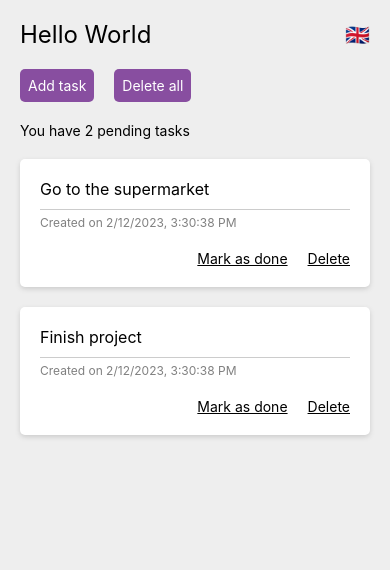
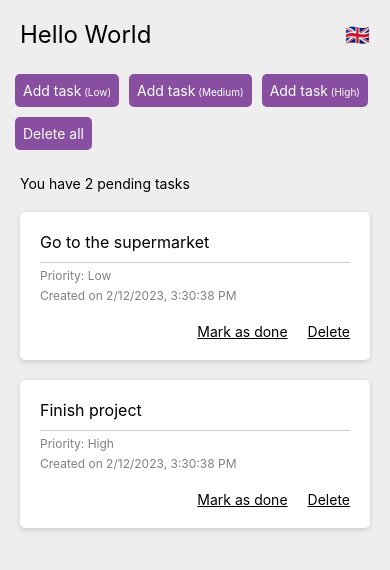
Before and after one commit to gaah996/i18nModularTranslations, a React Native app: screen / in a window 390 px wide. Shown: the top 570 px of the page. Built offline with nearby package versions, Linux system fonts and the light colour scheme.

Commit message:
Add task priority
Add enum in messages

```diff
--- /dev/null
+++ b/src/common/task.messages.ts
@@ -0,0 +1,20 @@
+import {TaskPriority} from '../models/Task';
+import {namespacedMessages} from '../utils/translations';
+
+export default namespacedMessages('Common.Task')({
+  [TaskPriority.Low]: {
+    id: `priority.${TaskPriority.Low}`,
+    message: 'Low',
+    description: 'Task priority shown in the add button',
+  },
+  [TaskPriority.Medium]: {
+    id: `priority.${TaskPriority.Medium}`,
+    message: 'Medium',
+    description: 'Task priority shown in the add button',
+  },
+  [TaskPriority.High]: {
+    id: `priority.${TaskPriority.High}`,
+    message: 'High',
+    description: 'Task priority shown in the add button',
+  },
+});
--- a/src/components/Task/index.tsx
+++ b/src/components/Task/index.tsx
@@ -2,21 +2,19 @@ import React from 'react';
 import {Text, TouchableOpacity, View} from 'react-native';
 import {t} from '../../utils/translations';
 import messages from './messages';
+import taskCommonMessages from '../../common/task.messages';
 import styles from './styles';
+import {Task} from '../../models/Task';
 
 interface TaskProps {
-  text: string;
-  createdAt: Date;
-  completedAt?: Date;
+  task: Task;
   language?: string;
   onComplete: () => void;
   onRemove: () => void;
 }
 
-const Task = ({
-  text,
-  createdAt,
-  completedAt,
+const TaskComponent = ({
+  task,
   language = 'en',
   onComplete,
   onRemove,
@@ -27,23 +25,26 @@ const Task = ({
         <Text
           style={[
             styles.taskText,
-            completedAt ? styles.taskCompleted : undefined,
+            task.completedAt ? styles.taskCompleted : undefined,
           ]}>
-          {text}
+          {task.text}
         </Text>
       </View>
-      <Text style={styles.taskDate}>
-        {t(messages.createdAt, {date: createdAt.toLocaleString(language)})}
+      <Text style={styles.taskInfo}>{`${t(messages.priority)} ${t(
+        taskCommonMessages[task.priority],
+      )}`}</Text>
+      <Text style={styles.taskInfo}>
+        {t(messages.createdAt, {date: task.createdAt.toLocaleString(language)})}
       </Text>
-      {!!completedAt && (
-        <Text style={styles.taskDate}>
+      {!!task.completedAt && (
+        <Text style={styles.taskInfo}>
           {t(messages.completedAt, {
-            date: completedAt.toLocaleString(language),
+            date: task.completedAt.toLocaleString(language),
           })}
         </Text>
       )}
       <View style={styles.actionsContainer}>
-        {!completedAt && (
+        {!task.completedAt && (
           <TouchableOpacity style={styles.actionWrapper} onPress={onComplete}>
             <Text style={styles.actionText}>{t(messages.doneAction)}</Text>
           </TouchableOpacity>
@@ -56,4 +57,4 @@ const Task = ({
   );
 };
 
-export default Task;
+export default TaskComponent;
--- a/src/components/Task/messages.ts
+++ b/src/components/Task/messages.ts
@@ -1,6 +1,10 @@
 import {namespacedMessages} from '../../utils/translations';
 
 export default namespacedMessages('Task')({
+  priority: {
+    id: 'priority',
+    message: 'Priority:',
+  },
   createdAt: {
     id: 'createdAt',
     message: 'Created on {{date}}',
--- a/src/components/Task/styles.ts
+++ b/src/components/Task/styles.ts
@@ -23,7 +23,7 @@ export default StyleSheet.create({
     textDecorationLine: 'line-through',
     color: '#555',
   },
-  taskDate: {
+  taskInfo: {
     color: 'grey',
     fontSize: 12,
     paddingTop: 5,
--- a/src/containers/Home/index.tsx
+++ b/src/containers/Home/index.tsx
@@ -8,27 +8,29 @@ import {
   Alert,
 } from 'react-native';
 import Header from '../../components/Header';
-import Task from '../../components/Task';
+import TaskComponent from '../../components/Task';
 import {t} from '../../utils/translations';
 import messages from './messages';
 import commonMessages from '../../common/messages';
+import taskCommonMessages from '../../common/task.messages';
 import styles from './styles';
 import {LanguageSelectorProps} from '../../components/LanguageSelector';
-
-interface Task {
-  text: string;
-  createdAt: Date;
-  completedAt: Date | undefined;
-}
+import {Task, TaskPriority} from '../../models/Task';
 
 const Home = (languageProps: LanguageSelectorProps): JSX.Element => {
   const [tasks, setTasks] = useState<Task[]>([
     {
       text: 'Go to the supermarket',
+      priority: TaskPriority.Low,
       createdAt: new Date(),
       completedAt: undefined,
     },
-    {text: 'Finish project', createdAt: new Date(), completedAt: undefined},
+    {
+      text: 'Finish project',
+      priority: TaskPriority.High,
+      createdAt: new Date(),
+      completedAt: undefined,
+    },
   ]);
 
   const pendingTasks: number = useMemo(
@@ -36,7 +38,7 @@ const Home = (languageProps: LanguageSelectorProps): JSX.Element => {
     [tasks],
   );
 
-  const handleAddTask = () => {
+  const handleAddTask = (priority: TaskPriority) => () => {
     Alert.prompt(t(messages.add), undefined, [
       {text: t(commonMessages.cancel)},
       {
@@ -47,7 +49,7 @@ const Home = (languageProps: LanguageSelectorProps): JSX.Element => {
           }
 
           setTasks([
-            {text: text ?? '', createdAt: new Date(), completedAt: undefined},
+            {text, priority, createdAt: new Date(), completedAt: undefined},
             ...tasks,
           ]);
         },
@@ -87,8 +89,35 @@ const Home = (languageProps: LanguageSelectorProps): JSX.Element => {
     <SafeAreaView style={styles.container}>
       <Header {...languageProps} />
       <View style={styles.actionsContainer}>
-        <TouchableOpacity style={styles.actionWrapper} onPress={handleAddTask}>
-          <Text style={styles.actionText}>{t(messages.add)}</Text>
+        <TouchableOpacity
+          style={styles.actionWrapper}
+          onPress={handleAddTask(TaskPriority.Low)}>
+          <Text style={styles.actionText}>
+            {t(messages.add)}
+            <Text style={styles.actionSmallText}>
+              {` (${t(taskCommonMessages[TaskPriority.Low])})`}
+            </Text>
+          </Text>
+        </TouchableOpacity>
+        <TouchableOpacity
+          style={styles.actionWrapper}
+          onPress={handleAddTask(TaskPriority.Medium)}>
+          <Text style={styles.actionText}>
+            {t(messages.add)}
+            <Text style={styles.actionSmallText}>
+              {` (${t(taskCommonMessages[TaskPriority.Medium])})`}
+            </Text>
+          </Text>
+        </TouchableOpacity>
+        <TouchableOpacity
+          style={styles.actionWrapper}
+          onPress={handleAddTask(TaskPriority.High)}>
+          <Text style={styles.actionText}>
+            {t(messages.add)}
+            <Text style={styles.actionSmallText}>
+              {` (${t(taskCommonMessages[TaskPriority.High])})`}
+            </Text>
+          </Text>
         </TouchableOpacity>
         <TouchableOpacity
           style={styles.actionWrapper}
@@ -101,11 +130,9 @@ const Home = (languageProps: LanguageSelectorProps): JSX.Element => {
       </View>
       <ScrollView style={styles.tasksContainer}>
         {tasks.map((task, index) => (
-          <Task
+          <TaskComponent
             key={index}
-            text={task.text}
-            createdAt={task.createdAt}
-            completedAt={task.completedAt}
+            task={task}
             language={languageProps.selectedLanguage}
             onComplete={handleCompleteTask(index)}
             onRemove={handleRemoveTask(index)}
--- a/src/containers/Home/styles.ts
+++ b/src/containers/Home/styles.ts
@@ -7,16 +7,22 @@ export default StyleSheet.create({
   },
   actionsContainer: {
     flexDirection: 'row',
+    flexWrap: 'wrap',
     paddingHorizontal: 10,
   },
   actionWrapper: {
-    marginHorizontal: 10,
+    marginHorizontal: 5,
+    marginVertical: 5,
     backgroundColor: '#884EA0',
     borderRadius: 5,
     padding: 8,
+    alignSelf: 'flex-start',
   },
   actionText: {
     color: 'white',
+  },
+  actionSmallText: {
+    fontSize: 10,
   },
   infoContainer: {
     padding: 20,
--- /dev/null
+++ b/src/models/Task.ts
@@ -0,0 +1,12 @@
+export enum TaskPriority {
+  Low = 'low',
+  Medium = 'medium',
+  High = 'high',
+}
+
+export interface Task {
+  text: string;
+  priority: TaskPriority;
+  createdAt: Date;
+  completedAt: Date | undefined;
+}
--- a/src/translations/de.json
+++ b/src/translations/de.json
@@ -1,5 +1,9 @@
 {
-  "[VERSION]": "2",
+  "[VERSION]": "3",
+  "Common.Task.priority.low": "Niedrig",
+  "Common.Task.priority.medium": "Mittel",
+  "Common.Task.priority.high": "Hoch",
+  "Task.priority": "Priorität:",
   "Header.helloWorld": "Hallo Welt",
   "Header.welcome": "Willkommen",
   "Task.createdAt": "Erstellt am {{date}}",
--- a/src/translations/en.json
+++ b/src/translations/en.json
@@ -1,18 +1,22 @@
 {
-  "[VERSION]": "2",
-  "Common.cancel": "Cancel",
-  "Common.ok": "OK",
-  "Header.name": "Name",
-  "LanguageSelector.modalTitle": "Choose the new language:",
-  "Home.removeAllAlert": "Are you sure you want to remove all tasks?",
-  "Home.add": "Add task",
+  "[VERSION]": "3",
+  "Common.Task.priority.low": "Low",
+  "Common.Task.priority.medium": "Medium",
+  "Common.Task.priority.high": "High",
+  "Task.priority": "Priority:",
   "Header.helloWorld": "Hello World",
   "Header.welcome": "Welcome",
   "Task.createdAt": "Created on {{date}}",
   "Task.completedAt": "Finished on {{date}}",
   "Task.actions.done": "Mark as done",
   "Task.actions.remove": "Delete",
+  "Home.add": "Add task",
   "Home.removeAll": "Delete all",
   "Home.pendingTasks_one": "You have {{count}} pending task",
-  "Home.pendingTasks_other": "You have {{count}} pending tasks"
+  "Home.pendingTasks_other": "You have {{count}} pending tasks",
+  "Common.cancel": "Cancel",
+  "Common.ok": "OK",
+  "Header.name": "Name",
+  "LanguageSelector.modalTitle": "Choose the new language:",
+  "Home.removeAllAlert": "Are you sure you want to remove all tasks?"
 }
--- a/src/translations/pt.json
+++ b/src/translations/pt.json
@@ -1,18 +1,22 @@
 {
-  "[VERSION]": "2",
-  "Common.cancel": "Cancelar",
-  "Common.ok": "OK",
-  "Header.name": "Nome",
-  "LanguageSelector.modalTitle": "Selecionar o novo idioma:",
-  "Home.removeAllAlert": "Você tem certeza que quer remover todas as tarefas?",
-  "Home.add": "Adicionar tarefa",
+  "[VERSION]": "3",
+  "Common.Task.priority.low": "Baixa",
+  "Common.Task.priority.medium": "Média",
+  "Common.Task.priority.high": "Alta",
+  "Task.priority": "Prioridade:",
   "Header.helloWorld": "Olá mundo",
   "Header.welcome": "Bem-vindo",
   "Task.createdAt": "Criado em {{date}}",
   "Task.completedAt": "Concluído em {{date}}",
   "Task.actions.done": "Marcar como concluído",
   "Task.actions.remove": "Remover",
+  "Home.add": "Adicionar tarefa",
   "Home.removeAll": "Remover todos",
   "Home.pendingTasks_one": "Você tem {{count}} tarefa pendente",
-  "Home.pendingTasks_other": "Você tem {{count}} tarefas pendentes"
+  "Home.pendingTasks_other": "Você tem {{count}} tarefas pendentes",
+  "Common.cancel": "Cancelar",
+  "Common.ok": "OK",
+  "Header.name": "Nome",
+  "LanguageSelector.modalTitle": "Selecionar o novo idioma:",
+  "Home.removeAllAlert": "Você tem certeza que quer remover todas as tarefas?"
 }
```
Also changed, not shown: src/translations/terms.json (+26 -8 lines).
